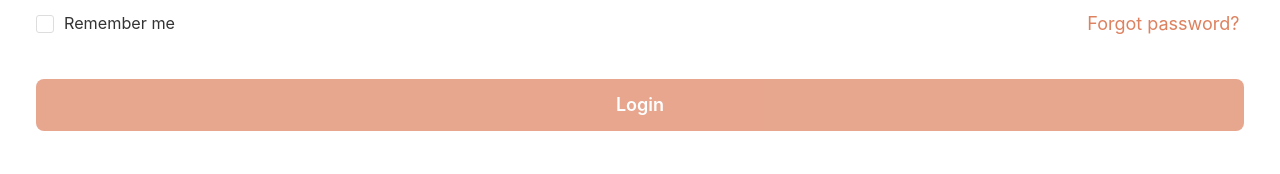
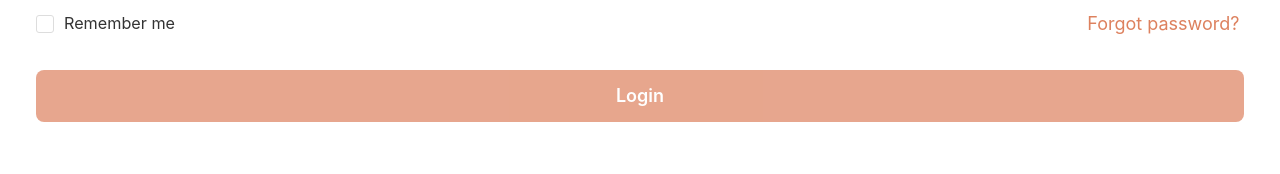
Before and after one commit to bpmiranda3099/INET-READY, a SvelteKit app: page /app in a window 1280 px wide. Shown: the part 461-635 px from the top of the page. Built offline with nearby package versions, Linux system fonts and the light colour scheme; no server answers.

Commit message:
feat: Remove margin-top from submit button styles for improved consistency

```diff
--- a/src/routes/app/+page.svelte
+++ b/src/routes/app/+page.svelte
@@ -570,7 +570,7 @@
                                 <button
                                     type="submit"
                                     class="submit-btn subtitle mb-3"
-                                    style="background-color: #dd815e; font-size: 1rem; color: white; margin-top: 1rem; text-decoration: none;"
+                                    style="background-color: #dd815e; font-size: 1rem; color: white; text-decoration: none;"
                                     disabled={loading || !validateForm()}
                                 >
                                     {#if loading}
@@ -690,7 +690,7 @@
                             <button
                                 type="submit"
                                 class="submit-btn subtitle mb-3"
-                                style="background-color: #dd815e; font-size: 1rem; color: white; margin-top: 1rem; text-decoration: none;"
+                                style="background-color: #dd815e; font-size: 1rem; color: white; text-decoration: none;"
                                 disabled={loading || !email || !password}
                             >
                                 {#if loading}
@@ -995,7 +995,6 @@
         text-decoration: underline;
     }    .submit-btn {
         width: 100%;
-        padding: 0.75rem;
         border: none;
         border-radius: 8px;
         font-family: inherit;
```
